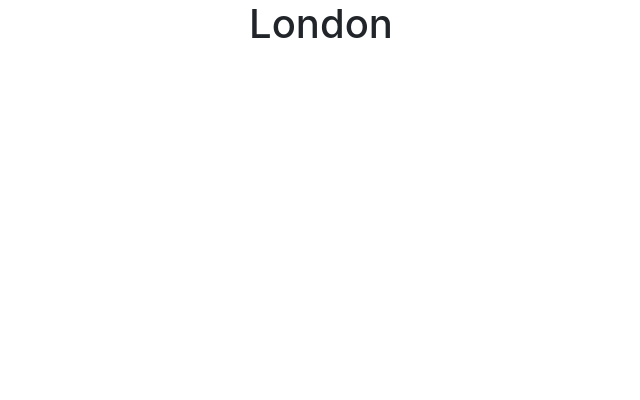
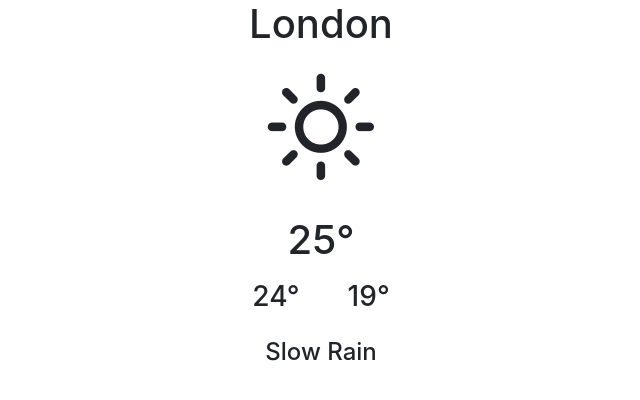
Before and after one commit to PhilD203/react-weather-app, a React (Create React App) app in the folder weather-app/: page / in a window 1280 px wide. Shown: the top 400 px of the page, without its empty margins (319-959 px from the left). Built offline with nearby package versions, Linux system fonts and the light colour scheme; no server answers.

Commit message:
API Call Made
Open Weather API Call made successfully

```diff
--- a/weather-app/src/App.js
+++ b/weather-app/src/App.js
@@ -1,14 +1,32 @@
 import React from 'react';
 import './App.css';
 import 'bootstrap/dist/css/bootstrap.min.css';
+import 'weather-icons/css/weather-icons.css';
 import Weather from './app_component/app.component';
 
-function App() {
-  return (
-    <div className="App">
-     <Weather/>
-    </div>
-  );
+const API_KEY = "250d65d9d372b2222ad7aa1f9c5b68e5";
+//api.openweathermap.org/data/2.5/weather?q=London,uk
+
+class App extends React.Component {
+  constructor(){
+    super();
+    this.state = {};
+    this.getWeather();
+  }
+
+  getWeather = async () => {
+    const apiCall = await fetch(`http://api.openweathermap.org/data/2.5/weather?q=London,uk&appid=${API_KEY}`);
+    const res = await apiCall.json();
+    console.log(res);
+  }
+
+  render() {
+    return (
+      <div className="App">
+        <Weather />
+      </div>
+    );
+  };
 }
 
 export default App;
--- a/weather-app/src/app_component/app.component.jsx
+++ b/weather-app/src/app_component/app.component.jsx
@@ -7,11 +7,26 @@ const Weather = () => {
                 <h1>London</h1>
             </div>
             <h5 className="py-4">
+                <i className="wi wi-day-sunny display-1"></i>
+            </h5>
+            <h1 className="py-2">
+                25&deg;
+            </h1>
+            {/**show max and min temp */}
+            {minMaxTemp(24,19)}
+            <h4 className="py-3">Slow Rain</h4>
 
-            </h5>
         </div>
     );
+};
 
+function minMaxTemp(min, max){
+    return(
+        <h3>
+            <span className="span px-4">{min}&deg;</span>
+            <span className="span px-4">{max}&deg;</span>
+        </h3>
+    )
 }
 
 export default Weather;
```
